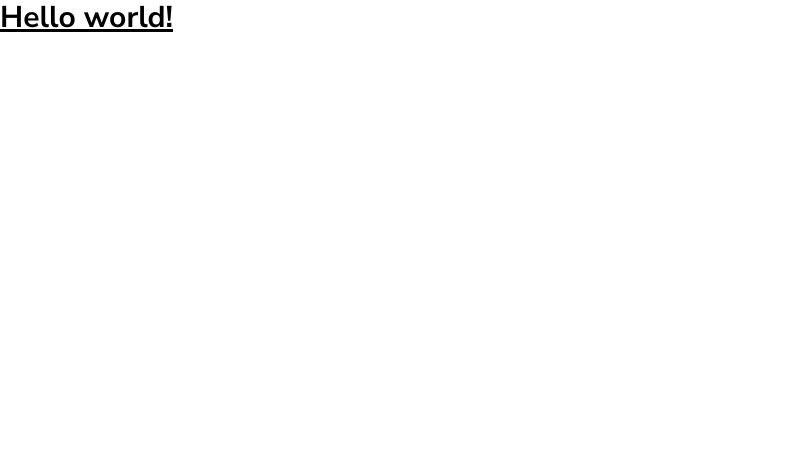
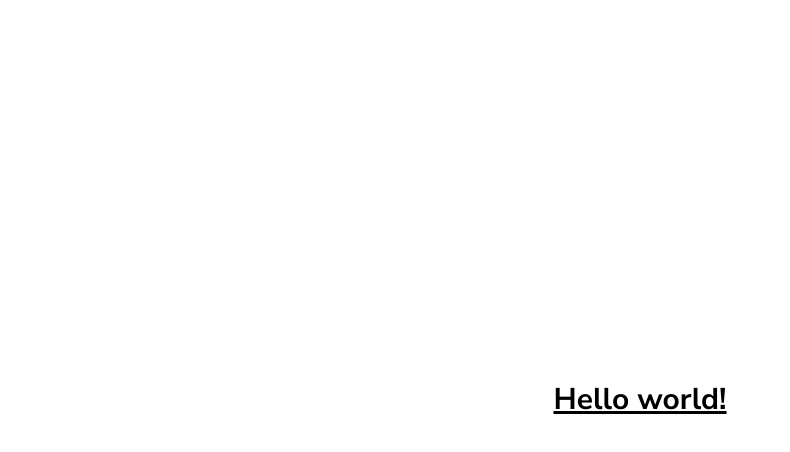
Before and after one commit to nonchain/Simple-React-Form, a React (Vite) app: page / in a window 1280 px wide. Shown: the top 452 px of the page, without its empty margins (0-790 px from the left). Built offline with nearby package versions, Linux system fonts and the light colour scheme.

Commit message:
Add some external classes

```diff
--- a/src/index.css
+++ b/src/index.css
@@ -9,5 +9,20 @@
 }
 
 body {
+  height: 100vh;
   font-family: 'Nunito Sans', sans-serif;
+  display: flex;
+  align-items: center;
+  justify-content: center;
 }
+
+/*==================== EXTERNAL CSS ====================*/
+.transition-100 {
+  transition: 0.1s;
+}
+.transition-200 {
+  transition: 0.2s;
+}
+.transition-300 {
+  transition: 0.3s;
+}
```
